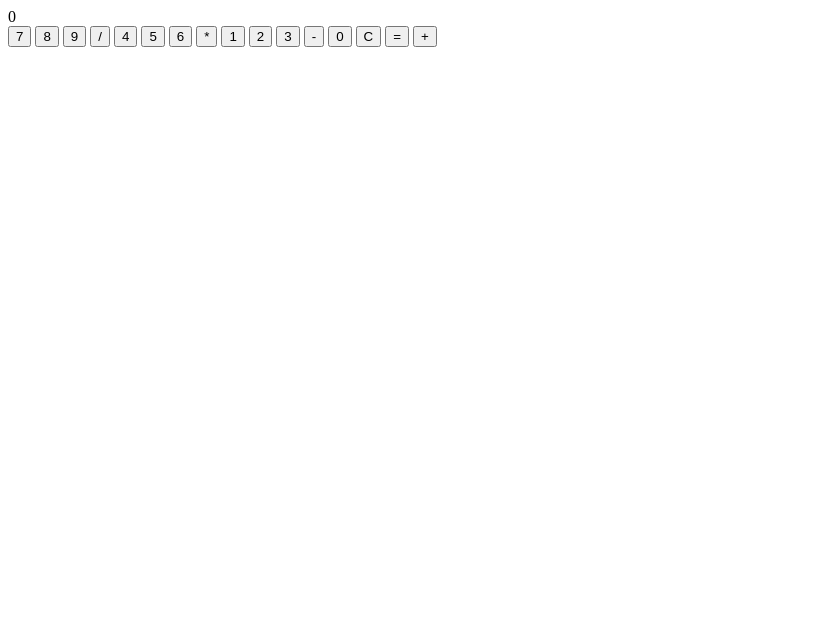
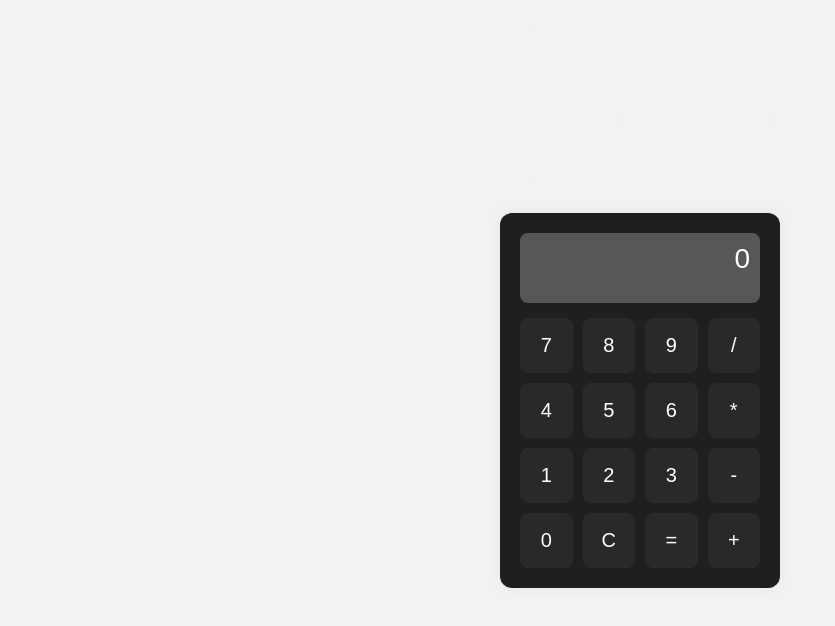
Before and after one commit to FrancescLeoCha/Calculadora, a plain HTML site: page index.html in a window 1280 px wide. Shown: the whole page, without its empty margins (0-835 px from the left). Drawn offline with Linux system fonts and the light colour scheme.

Commit message:
Update index.html

```diff
--- a/index.html
+++ b/index.html
@@ -4,7 +4,7 @@
     <meta charset="UTF-8" />
     <meta name="viewport" content="width=device-width, initial-scale=1.0" />
     <title>Calculadora Minimal</title>
-    <link rel="stylesheet" href="style.css" />
+    <link rel="stylesheet" href="calc.css" />
     <script src="calc.js" defer></script>
 </head>
 <body>
```
